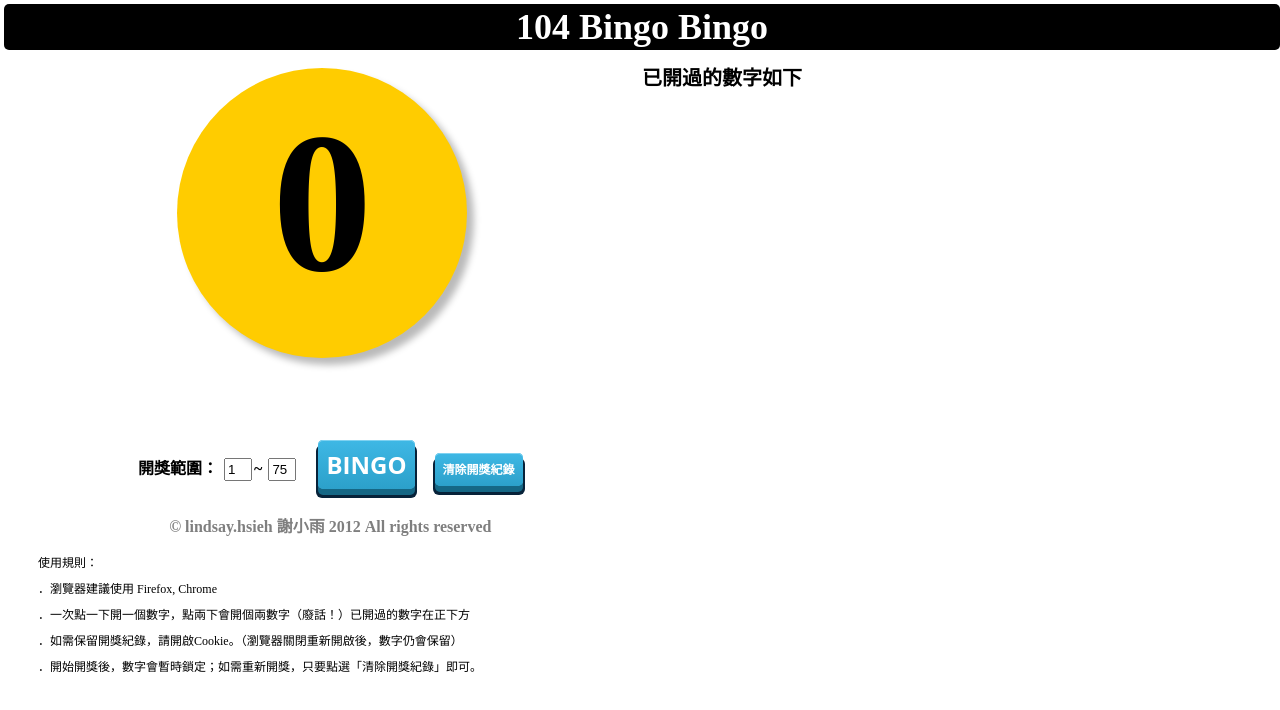
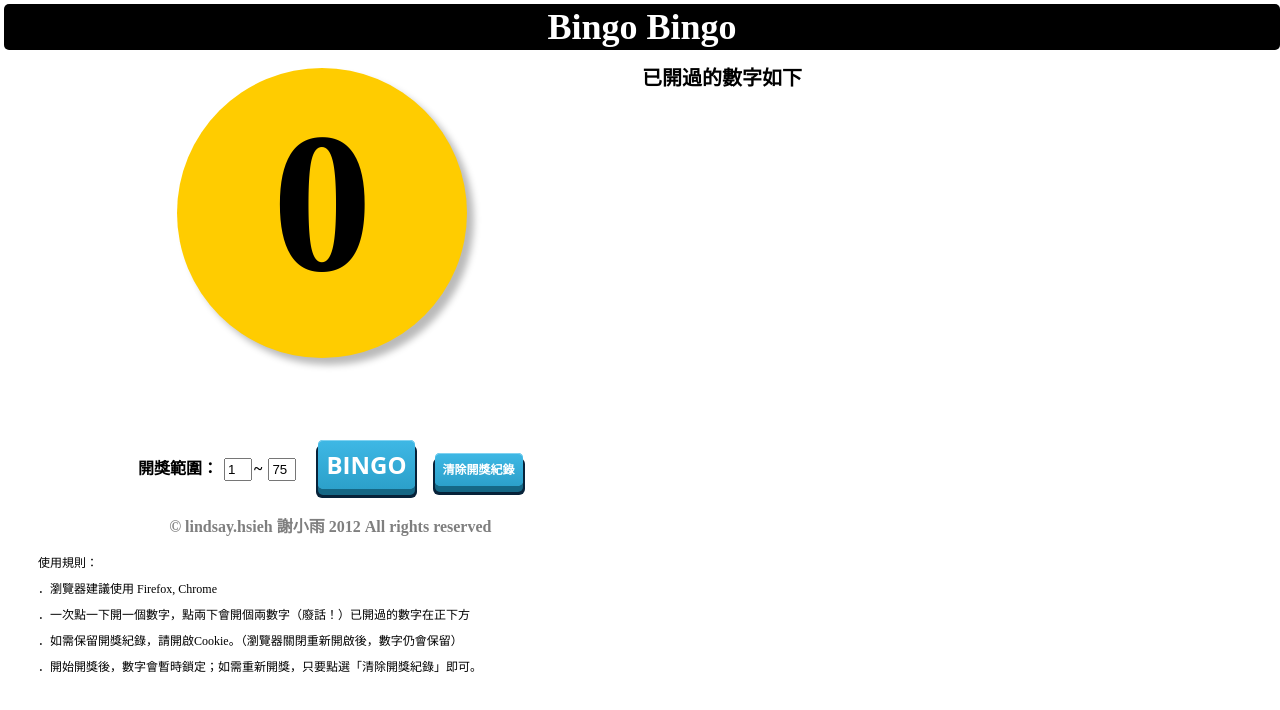
Before and after one commit to lindsayrain/bingo, a plain HTML site: page index.htm in a window 1280 px wide. Drawn offline with Linux system fonts and the light colour scheme.

Commit message:
Update index.htm

```diff
--- a/index.htm
+++ b/index.htm
@@ -2,7 +2,7 @@
 <html>
 <head>
 	<meta content="text/html; charset=utf-8" http-equiv="Content-Type">
-	<title>Bingo Number Pick Machine 104</title>
+	<title>Bingo Number Pick Machine </title>
 	<!--script src="http://code.jquery.com/jquery-1.7.1.min.js"></script-->
 	<!--<script src="http://ajax.googleapis.com/ajax/libs/jquery/1.7.1/jquery.min.js"></script>-->
 	<!--<script src="http://ajax.googleapis.com/ajax/libs/jqueryui/1.8/jquery-ui.min.js"></script>-->
@@ -317,7 +317,7 @@ function getCookieVal(offset) {
 
 </script>
 <body onLoad="checkNum();">
-<div id="bigtitle" name="bigtitle">104 Bingo Bingo</div>
+<div id="bigtitle" name="bigtitle">Bingo Bingo</div>
 <div id="openarea" name="openarea">
 	<ul style="height:360px;">
 		<li id="left_sidebar">
```
